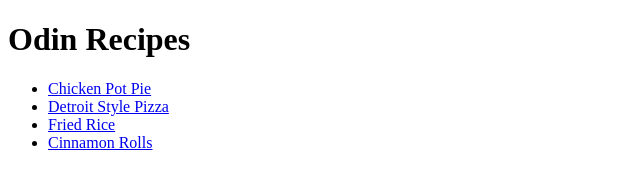
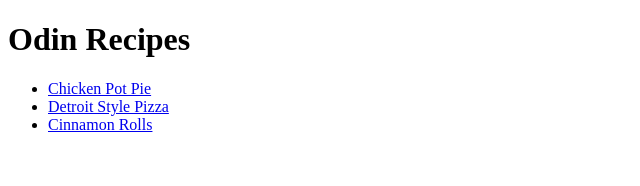
Before and after one commit to EricLeron/odin_recipes, a plain HTML site: page index.html in a window 1280 px wide. Shown: the whole page, without its empty margins (0-640 px from the left). Drawn offline with Linux system fonts and the light colour scheme.

Commit message:
Removed fried rice from recipes

```diff
--- a/index.html
+++ b/index.html
@@ -11,7 +11,6 @@
     <ul>
         <li> <a href="recipes/potpie.html">Chicken Pot Pie</a> </li>
         <li> <a href="recipes/pizza.html">Detroit Style Pizza</a> </li>
-        <li> <a href="recipes/friedrice.html">Fried Rice</a></li>
         <li> <a href="recipes/cinnamonrolls.html">Cinnamon Rolls</a></li>
     </ul>
 
```
